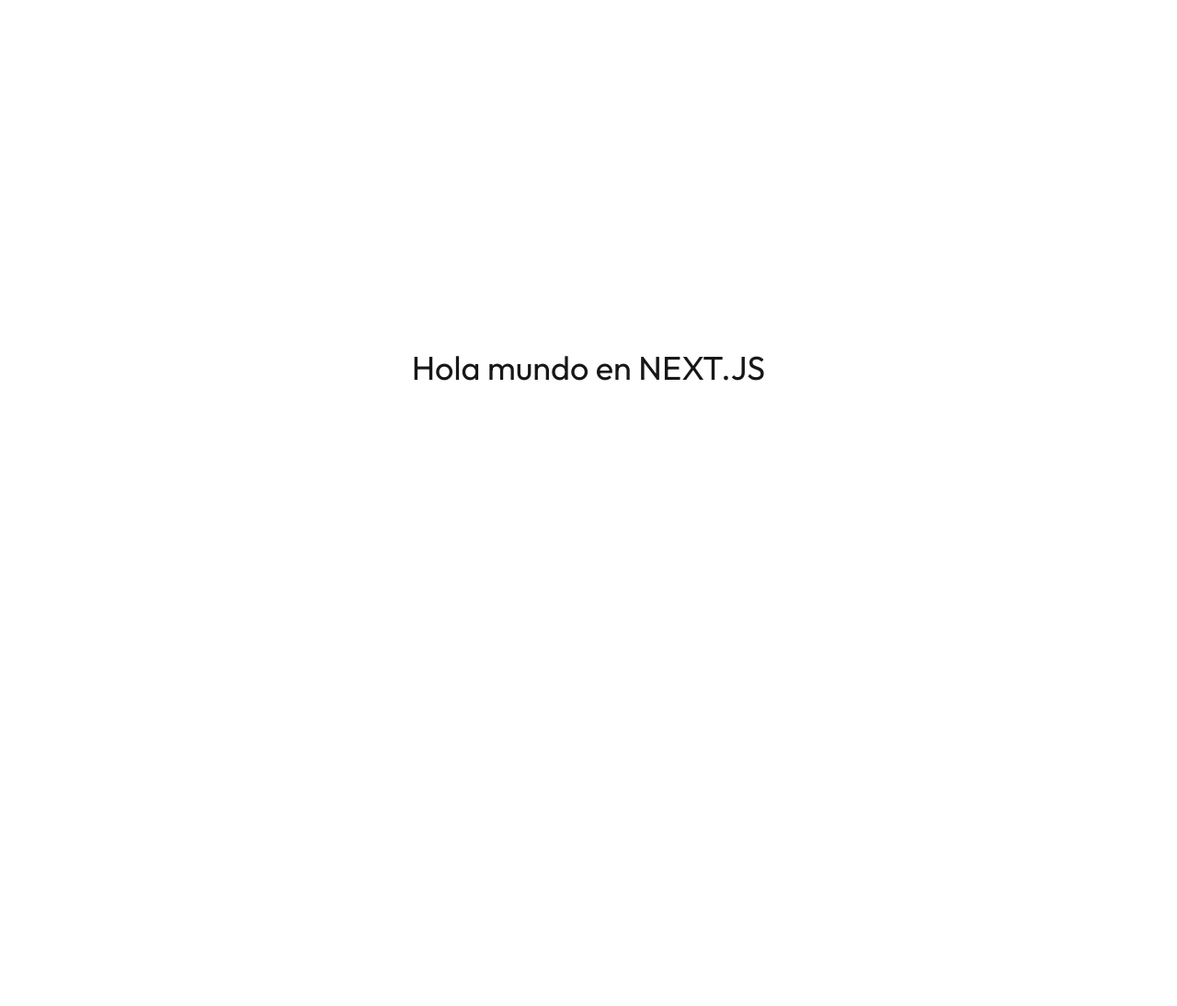
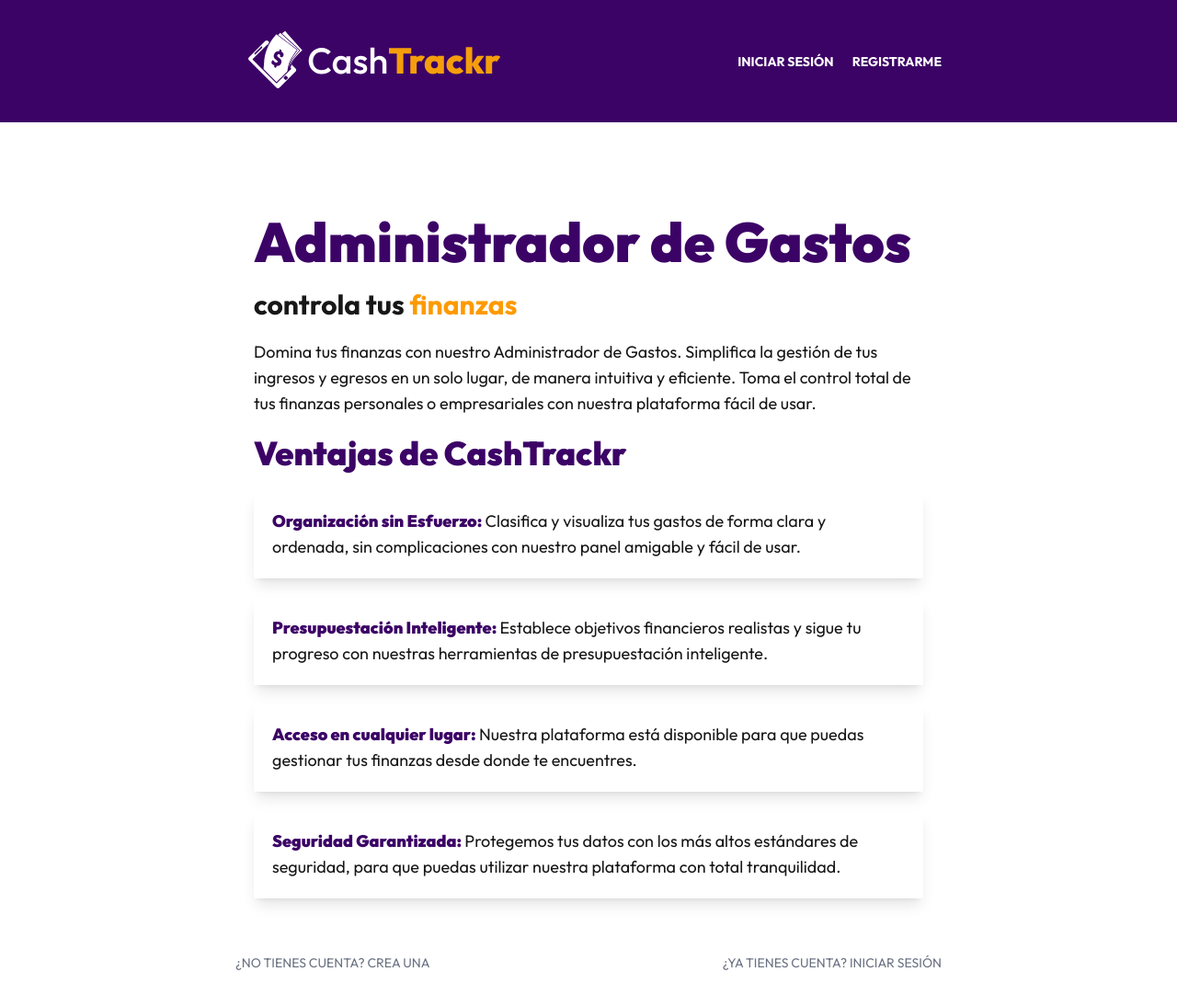
Before and after one commit to francocasafus22/cashtrackr, a Next.js app in the folder frontend/: page / in a window 1280 px wide. Shown: the top 1094 px of the page at 92% size. Before the commit the page ends 800 px from the top, so only its background shows below. Built offline with nearby package versions, Linux system fonts and the light colour scheme.

Commit message:
add home

```diff
--- a/frontend/app/admin/layout.tsx
+++ b/frontend/app/admin/layout.tsx
@@ -1,4 +1,3 @@
-
 import AdminMenu from "@/components/admin/AdminMenu";
 import Logo from "@/components/ui/Logo";
 import ModalContainer from "@/components/ui/ModalContainer";
@@ -12,35 +11,31 @@
 }: Readonly<{
   children: React.ReactNode;
 }>) {
+  const { user } = await verifySession();
 
-
-    const {user} = await verifySession()
-
-    const year = new Date().getFullYear()
+  const year = new Date().getFullYear();
 
   return (
     <ModalProvider>
-        <header className='bg-purple-950 py-5'>
-        <div className='max-w-5xl mx-auto flex flex-col lg:flex-row justify-between items-center'>
-            <div className='w-96'>
-                <Link href={'/admin'}>
+      <header className="bg-purple-950 py-5">
+        <div className="max-w-5xl mx-auto flex flex-col lg:flex-row justify-between items-center">
+          <div className="w-96">
+            <Link href={"/admin"}>
               <Logo />
             </Link>
           </div>
-            <AdminMenu user={user}/>
+          <AdminMenu user={user} />
         </div>
       </header>
-        <section className='max-w-5xl mx-auto mt-20 p-3 py-10'>
+      <section className="max-w-5xl mx-auto mt-20 p-3 py-10">
         {children}
       </section>
       <ToastNotification />
 
       <ModalContainer />
 
-        <footer className='py-5'>
-            <p className='text-center'>
-                Todos los Derechos Reservados {year}
-            </p>
+      <footer className="py-5">
+        <p className="text-center">Todos los Derechos Reservados {year}</p>
       </footer>
     </ModalProvider>
   );
--- a/frontend/app/auth/layout.tsx
+++ b/frontend/app/auth/layout.tsx
@@ -1,5 +1,6 @@
 import Logo from "@/components/ui/Logo";
 import ToastNotification from "@/components/ui/ToastNotification";
+import Link from "next/link";
 
 export default function AuthLayout({
   children,
@@ -12,7 +13,9 @@
         {/* Lado izquierdo con fondo */}
         <div className="flex justify-center bg-purple-950 background-auth">
           <div className="py-10 lg:py-20 w-96">
+            <Link href={"/"}>
               <Logo />
+            </Link>
           </div>
         </div>
 
@@ -27,9 +30,7 @@
         </div>
       </div>
 
-    <ToastNotification/>
+      <ToastNotification />
     </>
-
-
   );
 }
--- a/frontend/app/page.tsx
+++ b/frontend/app/page.tsx
@@ -1,9 +1,95 @@
-import Image from "next/image";
+import Logo from "@/components/ui/Logo";
+import Link from "next/link";
 
 export default function Home() {
   return (
-    <h1 className="text-4xl text-center flex items-center justify-center min-h-screen">
-      Hola mundo en NEXT.JS
-    </h1>
+    <>
+      <header className=" bg-purple-950 py-5">
+        <div className="max-w-3xl mx-auto flex flex-col lg:flex-row items-center">
+          <div className="w-96 lg:w-[500px]">
+            <Logo />
+          </div>
+          <nav className="flex flex-col lg:flex-row lg:justify-end gap-5 w-full ">
+            <Link
+              href="/auth/login"
+              className="font-bold text-white hover:text-amber-500 uppercase text-sm text-center"
+            >
+              Iniciar Sesión
+            </Link>
+            <Link
+              href="/auth/register"
+              className="font-bold text-white hover:text-amber-500 uppercase text-sm text-center"
+            >
+              Registrarme
+            </Link>
+          </nav>
+        </div>
+      </header>
+
+      <main className=" max-w-3xl mx-auto p-5 space-y-5 mt-20">
+        <h1 className="font-black text-4xl lg:text-6xl text-purple-950">
+          Administrador de Gastos
+        </h1>
+        <p className="text-3xl font-bold">
+          controla tus <span className="text-amber-500">finanzas</span>
+        </p>
+        <p className="text-lg">
+          Domina tus finanzas con nuestro Administrador de Gastos. Simplifica la
+          gestión de tus ingresos y egresos en un solo lugar, de manera
+          intuitiva y eficiente. Toma el control total de tus finanzas
+          personales o empresariales con nuestra plataforma fácil de usar.
+        </p>
+
+        <h2 className="font-black text-4xl text-purple-950 ">
+          Ventajas de CashTrackr
+        </h2>
+
+        <ol className="grid grid-cols-1 gap-5 items-start">
+          <li className="p-5 shadow-lg text-lg">
+            <span className="text-purple-950 font-black">
+              Organización sin Esfuerzo:{" "}
+            </span>
+            Clasifica y visualiza tus gastos de forma clara y ordenada, sin
+            complicaciones con nuestro panel amigable y fácil de usar.
+          </li>
+          <li className="p-5 shadow-lg text-lg">
+            <span className="text-purple-950 font-black">
+              Presupuestación Inteligente:{" "}
+            </span>
+            Establece objetivos financieros realistas y sigue tu progreso con
+            nuestras herramientas de presupuestación inteligente.
+          </li>
+          <li className="p-5 shadow-lg text-lg">
+            <span className="text-purple-950 font-black">
+              Acceso en cualquier lugar:{" "}
+            </span>
+            Nuestra plataforma está disponible para que puedas gestionar tus
+            finanzas desde donde te encuentres.
+          </li>
+          <li className="p-5 shadow-lg text-lg">
+            <span className="text-purple-950 font-black">
+              Seguridad Garantizada:{" "}
+            </span>
+            Protegemos tus datos con los más altos estándares de seguridad, para
+            que puedas utilizar nuestra plataforma con total tranquilidad.
+          </li>
+        </ol>
+      </main>
+
+      <nav className="flex flex-col lg:flex-row lg:justify-between gap-5 mt-10 pb-20 max-w-3xl mx-auto ">
+        <Link
+          href="/auth/register"
+          className="text-gray-500 text-sm uppercase text-center"
+        >
+          ¿No tienes cuenta? Crea una
+        </Link>
+        <Link
+          href="/auth/login"
+          className="text-gray-500 text-sm uppercase text-center"
+        >
+          ¿Ya tienes cuenta? Iniciar Sesión
+        </Link>
+      </nav>
+    </>
   );
 }
```
Lines whose indentation alone changed are shown as unchanged.
